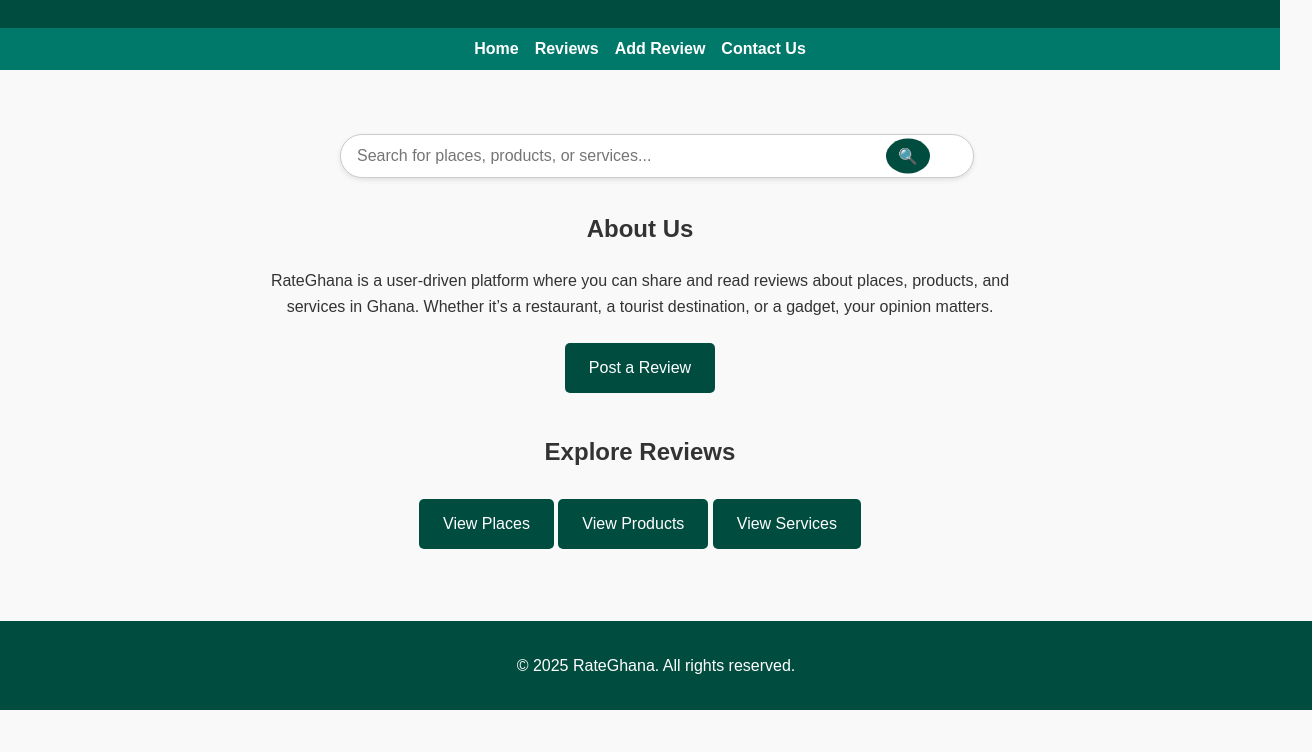
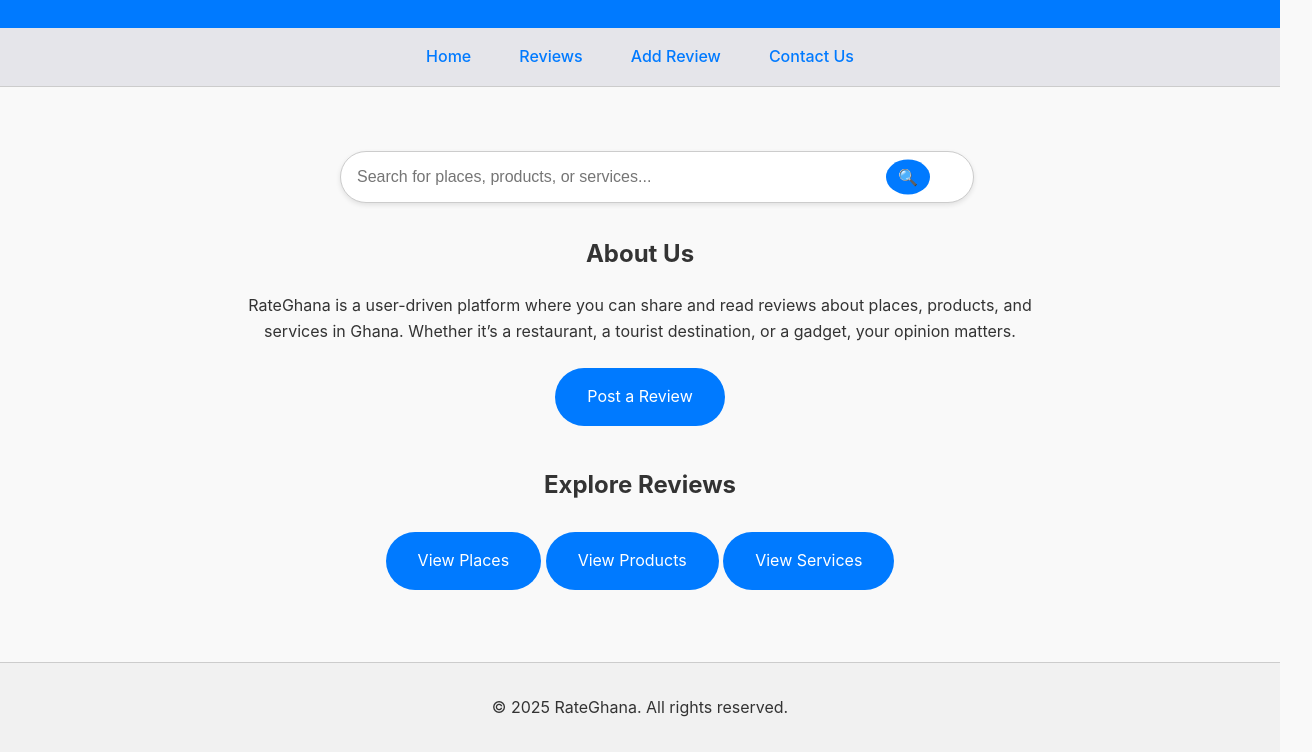
Before and after one commit to mrquarshie/Reviews, a website: page index.html in a window 1280 px wide. Shown: the part 98-850 px from the top of the page, 1312 px wide, since content can reach past the window. Before the commit the page ends 808 px from the top, so only its background shows below. Drawn offline with Linux system fonts and the light colour scheme.

Commit message:
rounded buttons and whole visual overhaul

```diff
--- a/index.html
+++ b/index.html
@@ -7,7 +7,7 @@
     <link rel="icon" href="logo.png" type="image/png">
     <style>
         body {
-            font-family: Arial, sans-serif;
+            font-family: -apple-system, BlinkMacSystemFont, "Segoe UI", Roboto, "Helvetica Neue", Arial, sans-serif;
             margin: 0;
             padding: 0;
             background-color: #f9f9f9;
@@ -15,7 +15,7 @@
             line-height: 1.6;
         }
         header {
-            background-color: #004d40;
+            background-color: #007aff;
             color: white;
             padding: 1rem;
             text-align: center;
@@ -27,16 +27,21 @@
             display: flex;
             justify-content: center;
             gap: 1rem;
-            background-color: #00796b;
+            background-color: #e5e5ea;
             padding: 0.5rem 0;
+            border-bottom: 1px solid #ccc;
         }
         nav a {
-            color: white;
+            color: #007aff;
             text-decoration: none;
-            font-weight: bold;
+            font-weight: 500;
+            padding: 0.5rem 1rem;
+            border-radius: 20px;
+            transition: background-color 0.3s, color 0.3s;
         }
         nav a:hover {
-            text-decoration: underline;
+            background-color: #007aff;
+            color: white;
         }
         main {
             padding: 2rem;
@@ -51,7 +56,7 @@
         }
         .search-bar input[type="text"] {
             width: 100%;
-            padding: 0.75rem 1rem;
+            padding: 1rem;
             border: 1px solid #ccc;
             border-radius: 30px;
             font-size: 1rem;
@@ -60,14 +65,14 @@
             transition: border-color 0.3s;
         }
         .search-bar input[type="text"]:focus {
-            border-color: #00796b;
+            border-color: #007aff;
         }
         .search-bar button {
             position: absolute;
             right: 10px;
             top: 50%;
             transform: translateY(-50%);
-            background-color: #004d40;
+            background-color: #007aff;
             color: white;
             border: none;
             border-radius: 50%;
@@ -77,32 +82,30 @@
             transition: background-color 0.3s;
         }
         .search-bar button:hover {
-            background-color: #00332d;
+            background-color: #005bb5;
         }
         .btn {
             display: inline-block;
-            padding: 0.75rem 1.5rem;
-            background-color: #004d40;
+            padding: 1rem 2rem;
+            background-color: #007aff;
             color: white;
             border: none;
-            border-radius: 5px;
+            border-radius: 30px;
             text-decoration: none;
             cursor: pointer;
             margin: 0.5rem 0;
             font-size: 1rem;
-            text-align: center;
+            transition: background-color 0.3s;
         }
         .btn:hover {
-            background-color: #00332d;
+            background-color: #005bb5;
         }
         footer {
             text-align: center;
             padding: 1rem;
-            background-color: #004d40;
-            color: white;
-            position: relative;
-            bottom: 0;
-            width: 100%;
+            background-color: #f1f1f1;
+            color: #333;
+            border-top: 1px solid #ccc;
         }
         section {
             margin-bottom: 2rem;
```
